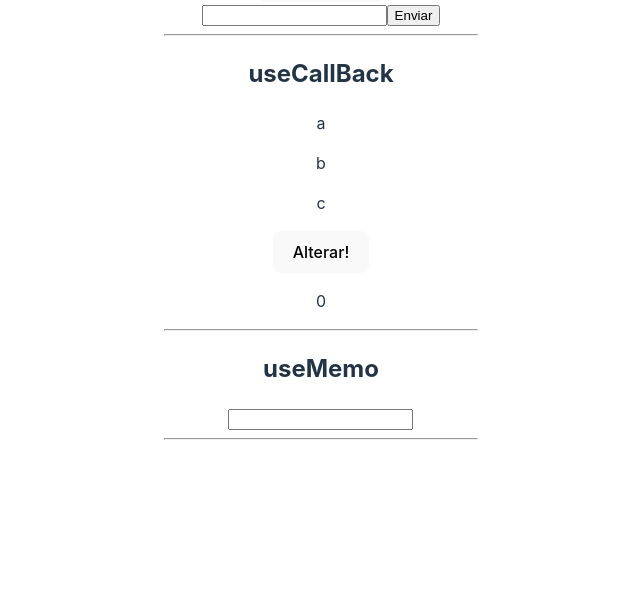
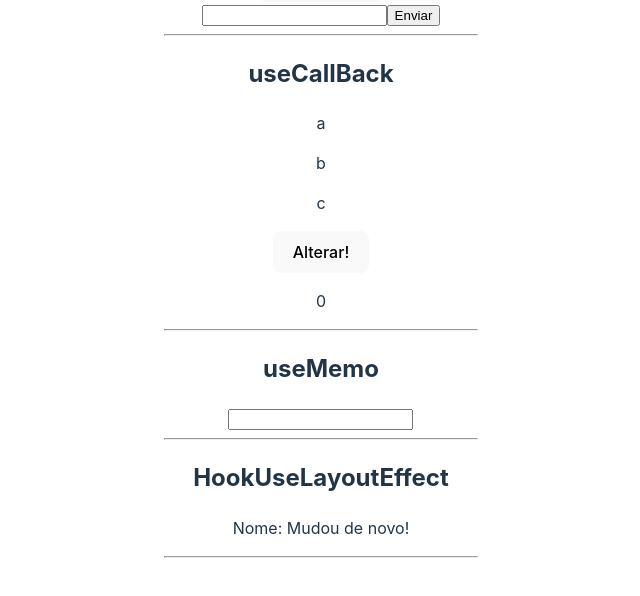
Before and after one commit to rmeIIo/cursoReact, a React (Vite) app in the folder 11_HOOKS/reacthooks/: page / in a window 1280 px wide. Shown: the part 1543-2139 px from the top of the page, without its empty margins (319-959 px from the left). Built offline with nearby package versions, Linux system fonts and the light colour scheme.

Commit message:
useLayoutEffect

```diff
--- /dev/null
+++ b/11_HOOKS/reacthooks/src/components/HookUseLayoutEffect.jsx
@@ -0,0 +1,27 @@
+import { useLayoutEffect, useEffect, useState } from "react";
+
+const HookUseLayoutEffect = () => {
+  const [name, setName] = useState("Algum nome");
+
+  useEffect(() => {
+    console.log("2");
+    setName("Mudou de novo!");
+  }, []);
+
+  useLayoutEffect(() => {
+    console.log("1");
+    setName("Outro nome");
+  }, []);
+
+  console.log(name);
+
+  return (
+    <div>
+      <h2>HookUseLayoutEffect</h2>
+      <p>Nome: {name}</p>
+      <hr />
+    </div>
+  );
+};
+
+export default HookUseLayoutEffect;
--- a/11_HOOKS/reacthooks/src/pages/Home.jsx
+++ b/11_HOOKS/reacthooks/src/pages/Home.jsx
@@ -7,6 +7,7 @@
 import HookUseRef from "../components/HookUseRef";
 import HookUseCallback from "../components/HookUseCallback";
 import HookUseMemo from "../components/HookUseMemo";
+import HookUseLayoutEffect from "../components/HookUseLayoutEffect";
 
 const Home = () => {
   const { contextValue } = useContext(someContext);
@@ -24,6 +25,7 @@
       <HookUseRef />
       <HookUseCallback />
       <HookUseMemo />
+      <HookUseLayoutEffect />
     </div>
   );
 };
```
